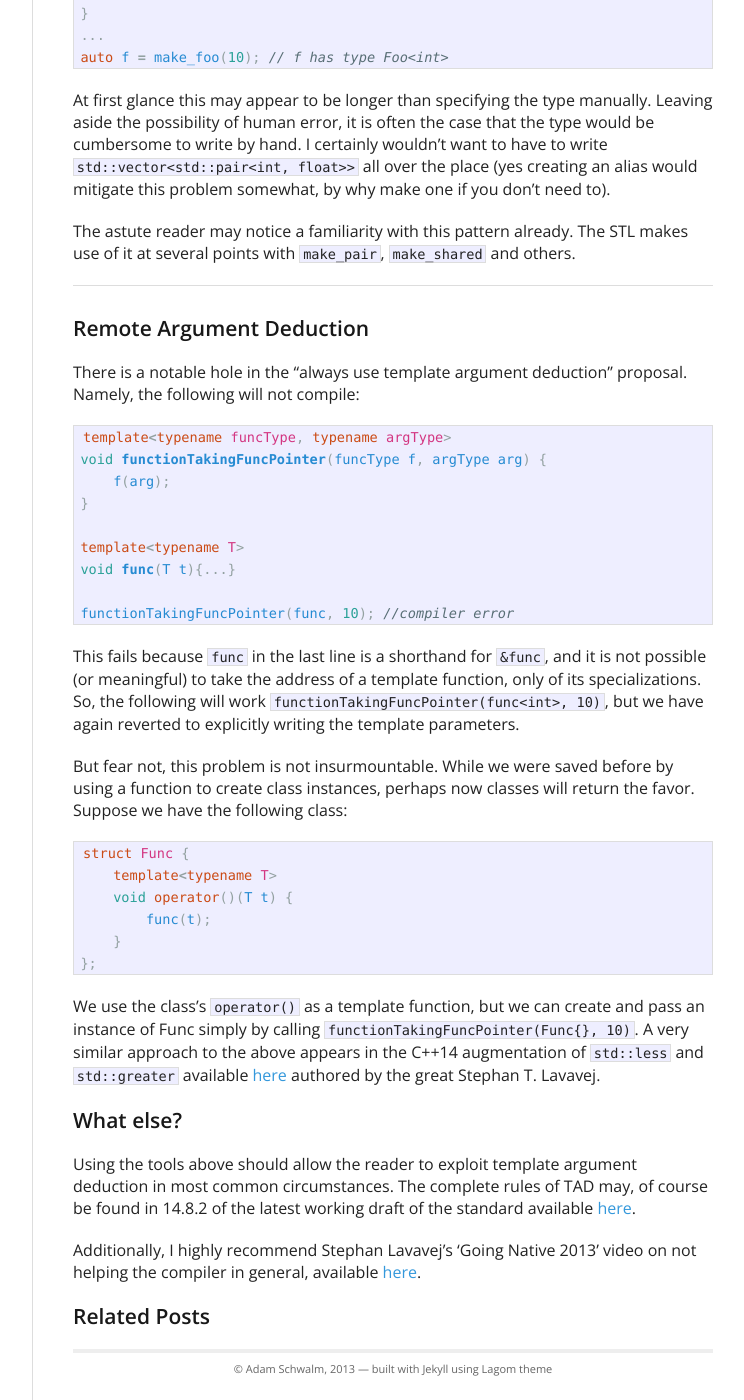
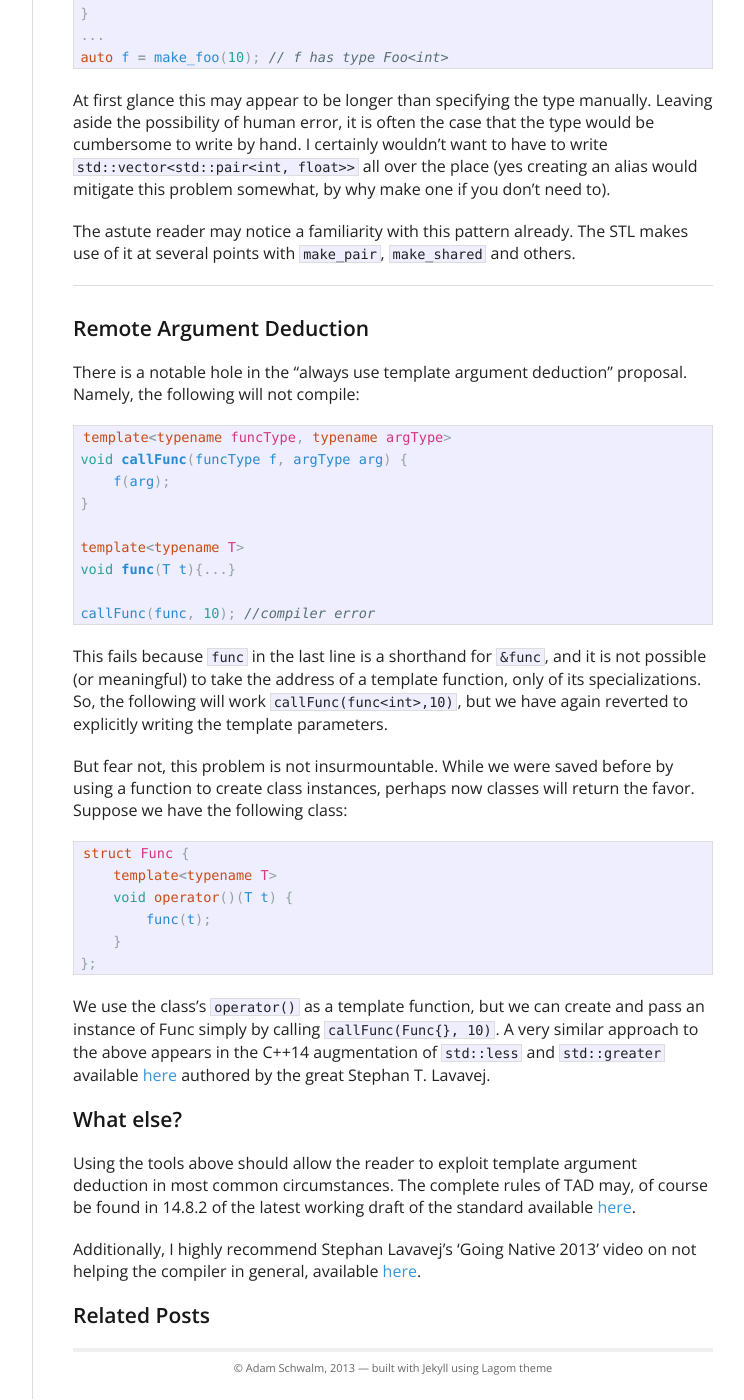
Before and after one commit to ALSchwalm/ALSchwalm.github.io, a Jekyll site: the page built from blog/_posts/2014-01-23-Template-argument-deduction-CPP.md, in a window 1280 px wide and 1400 px high, scrolled down 2078 px. Shown: the whole window, without its empty margins (378-1122 px from the left). Built offline with Jekyll 4.4.1, drawn with Linux system fonts in a browser that asks for light colours; nearby versions of some CDN libraries.

Commit message:
Better name for example function

```diff
--- a/blog/_posts/2014-01-23-Template-argument-deduction-CPP.md
+++ b/blog/_posts/2014-01-23-Template-argument-deduction-CPP.md
@@ -136,21 +136,21 @@
 {% highlight c++ %}
 
 template<typename funcType, typename argType>
-void functionTakingFuncPointer(funcType f, argType arg) {
+void callFunc(funcType f, argType arg) {
     f(arg);
 }
 
 template<typename T>
 void func(T t){...}
 
-functionTakingFuncPointer(func, 10); //compiler error
+callFunc(func, 10); //compiler error
 
 {% endhighlight %}
 
 This fails because `func` in the last line is a shorthand for `&func`, and it is
 not possible (or meaningful) to take the address of a template function, only of its
-specializations. So, the following will work `functionTakingFuncPointer(func<int>,
-10)`, but we have again reverted to explicitly writing the template parameters.
+specializations. So, the following will work `callFunc(func<int>,10)`, but we have
+again reverted to explicitly writing the template parameters.
 
 But fear not, this problem is not insurmountable.  While we were saved before by
 using a function to create class instances, perhaps now classes will return the
@@ -168,9 +168,9 @@
 {% endhighlight %}
 
 We use the class's `operator()` as a template function, but we can create and pass
-an instance of Func simply by calling `functionTakingFuncPointer(Func{}, 10)`. A very
-similar approach to the above appears in the C++14 augmentation of `std::less` and
-`std::greater` available [here][paper] authored by the great Stephan T. Lavavej.
+an instance of Func simply by calling `callFunc(Func{}, 10)`. A very similar approach
+to the above appears in the C++14 augmentation of `std::less` and `std::greater`
+available [here][paper] authored by the great Stephan T. Lavavej.
 
 [paper]: http://www.open-std.org/jtc1/sc22/wg21/docs/papers/2012/n3421.htm
 
```
